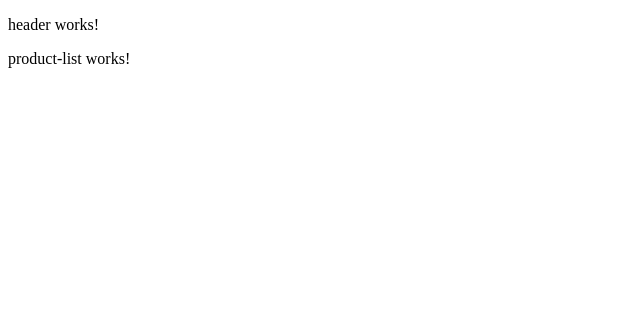
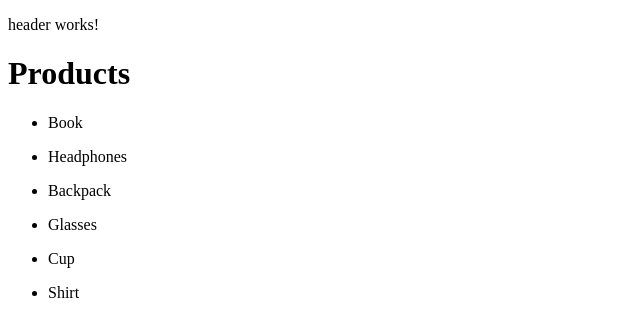
Before and after one commit to Eyongkevin/udacity-MyStore, an Angular app: page / in a window 1280 px wide. Shown: the top 336 px of the page, without its empty margins (0-640 px from the left). Built offline with nearby package versions, Linux system fonts and the light colour scheme.

Commit message:
feats: Display local json data
The product-list component has local json data that its html template displays. Here, we just want to make sure we can display data.

```diff
--- a/src/app/components/product-list/product-list.component.html
+++ b/src/app/components/product-list/product-list.component.html
@@ -1 +1,5 @@
-<p>product-list works!</p>
+<h1>Products</h1>
+
+<ul *ngFor="let product of products">
+  <li>{{ product.name }}</li>
+</ul>
--- a/src/app/components/product-list/product-list.component.ts
+++ b/src/app/components/product-list/product-list.component.ts
@@ -1,4 +1,5 @@
 import { Component, OnInit } from '@angular/core';
+import { Product } from '../../models/Product';
 
 @Component({
   selector: 'app-product-list',
@@ -6,10 +7,55 @@ import { Component, OnInit } from '@angular/core';
   styleUrls: ['./product-list.component.css']
 })
 export class ProductListComponent implements OnInit {
+  products: Product[] = [];
 
   constructor() { }
 
   ngOnInit(): void {
+    this.products = [
+      {
+        "id": 1,
+        "name": "Book",
+        "price": 9.99,
+        "url": "https://images.unsplash.com/photo-1544947950-fa07a98d237f?ixid=MXwxMjA3fDB8MHxwaG90by1wYWdlfHx8fGVufDB8fHw%3D&ixlib=rb-1.2.1&auto=format&fit=crop&w=800&q=80",
+        "description": "You can read it!"
+      },
+      {
+        "id": 2,
+        "name": "Headphones",
+        "price": 249.99,
+        "url": "https://images.unsplash.com/photo-1583394838336-acd977736f90?ixid=MXwxMjA3fDB8MHxwaG90by1wYWdlfHx8fGVufDB8fHw%3D&ixlib=rb-1.2.1&auto=format&fit=crop&w=800&q=80",
+        "description": "Listen to stuff!"
+      },
+      {
+        "id": 3,
+        "name": "Backpack",
+        "price": 79.99,
+        "url": "https://images.unsplash.com/photo-1553062407-98eeb64c6a62?ixid=MXwxMjA3fDB8MHxwaG90by1wYWdlfHx8fGVufDB8fHw%3D&ixlib=rb-1.2.1&auto=format&fit=crop&w=800&q=80",
+        "description": "Carry things around town!"
+      },
+      {
+        "id": 4,
+        "name": "Glasses",
+        "price": 129.99,
+        "url": "https://images.unsplash.com/photo-1591076482161-42ce6da69f67?ixid=MXwxMjA3fDB8MHxwaG90by1wYWdlfHx8fGVufDB8fHw%3D&ixlib=rb-1.2.1&auto=format&fit=crop&w=800&q=80",
+        "description": "Now you can see!"
+      },
+      {
+        "id": 5,
+        "name": "Cup",
+        "price": 4.99,
+        "url": "https://images.unsplash.com/photo-1517256064527-09c73fc73e38?ixid=MXwxMjA3fDB8MHxwaG90by1wYWdlfHx8fGVufDB8fHw%3D&ixlib=rb-1.2.1&auto=format&fit=crop&w=800&q=80",
+        "description": "Drink anything with it!"
+      },
+      {
+        "id": 6,
+        "name": "Shirt",
+        "price": 29.99,
+        "url": "https://images.unsplash.com/photo-1581655353564-df123a1eb820?ixlib=rb-1.2.1&ixid=MXwxMjA3fDB8MHxwaG90by1wYWdlfHx8fGVufDB8fHw%3D&auto=format&fit=crop&w=800&q=80",
+        "description": "Wear it with style!"
+      }
+    ]
   }
 
 }
--- /dev/null
+++ b/src/app/models/Product.ts
@@ -0,0 +1,7 @@
+export interface Product{
+    id: number,
+    name: string,
+    price: number,
+    url: string,
+    description: string
+}
```
